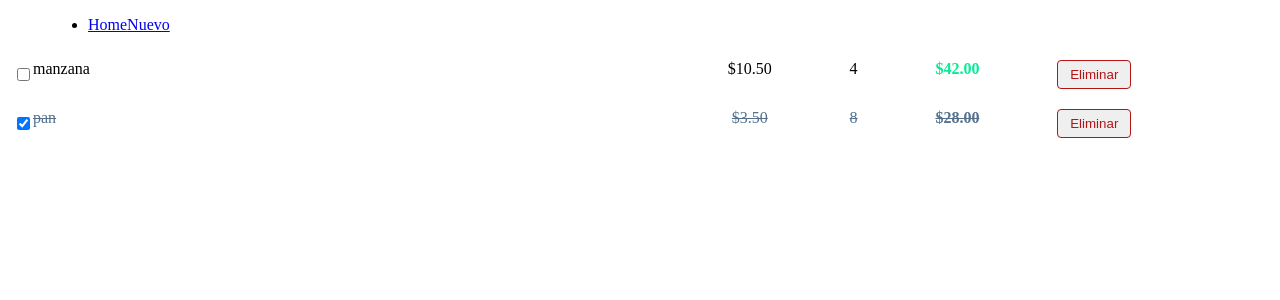
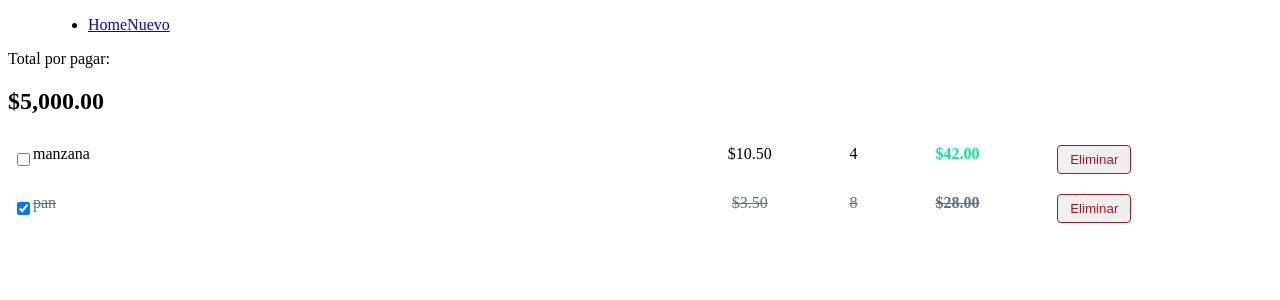
Before and after one commit to joelcirillo/joelcirillo, an Angular app: page / in a window 1280 px wide. Shown: the top 300 px of the page. Built offline with nearby package versions, Linux system fonts and the light colour scheme.

Commit message:
mostramos el total y el mensaje

```diff
--- a/src/app/app.component.html
+++ b/src/app/app.component.html
@@ -1,4 +1,5 @@
 <div>
   <app-header></app-header>
+  <app-total mensaje="Total por pagar: "[total]="5000" ></app-total>
   <app-items></app-items>
 </div>
--- a/src/app/components/total/total.component.html
+++ b/src/app/components/total/total.component.html
@@ -1 +1,6 @@
-<p>total works!</p>
+<div class="container">
+    <span>
+        {{mensaje}}
+    </span>
+    <h2>{{total | currency}}</h2>
+</div>
--- a/src/app/components/total/total.component.ts
+++ b/src/app/components/total/total.component.ts
@@ -1,10 +1,17 @@
-import { Component } from '@angular/core';
+import { Component, Input, OnInit } from '@angular/core';
 
 @Component({
   selector: 'app-total',
   templateUrl: './total.component.html',
   styleUrls: ['./total.component.css']
 })
-export class TotalComponent {
+export class TotalComponent implements OnInit {
+  @Input() total: number = 0;
+  @Input() mensaje:string='';
+  constructor(){
 
+  }
+  ngOnInit(): void{
+
+  }
 }
```
